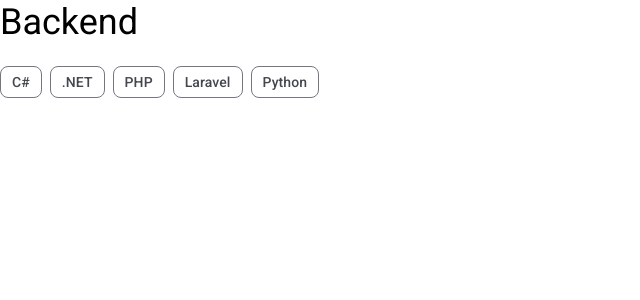
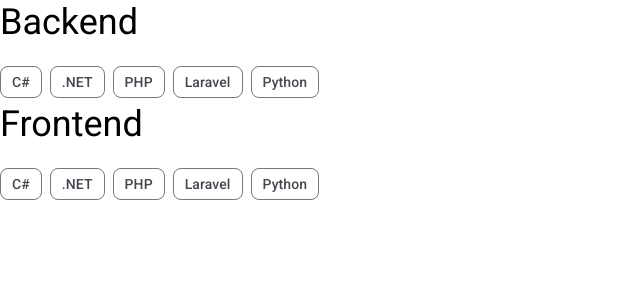
Before and after one commit to Raffael-Eloi/portifolio, an Angular app: page /hard-skills in a window 1280 px wide. Shown: the top 300 px of the page, without its empty margins (0-640 px from the left). Built offline with nearby package versions, Linux system fonts and the light colour scheme.

Commit message:
create frontend section with title (GREEN)

```diff
--- a/src/app/hard-skills/hard-skills.component.html
+++ b/src/app/hard-skills/hard-skills.component.html
@@ -8,3 +8,14 @@
     <mat-chip cdkDrag>{{ hardSkill.name }}</mat-chip>
   }
 </mat-chip-set>
+
+<h3>Frontend</h3>
+
+<mat-chip-set
+  cdkDropList
+  cdkDropListOrientation="horizontal"
+  (cdkDropListDropped)="drop($event)">
+  @for (hardSkill of backendSkills; track hardSkill) {
+    <mat-chip cdkDrag>{{ hardSkill.name }}</mat-chip>
+  }
+</mat-chip-set>
```
